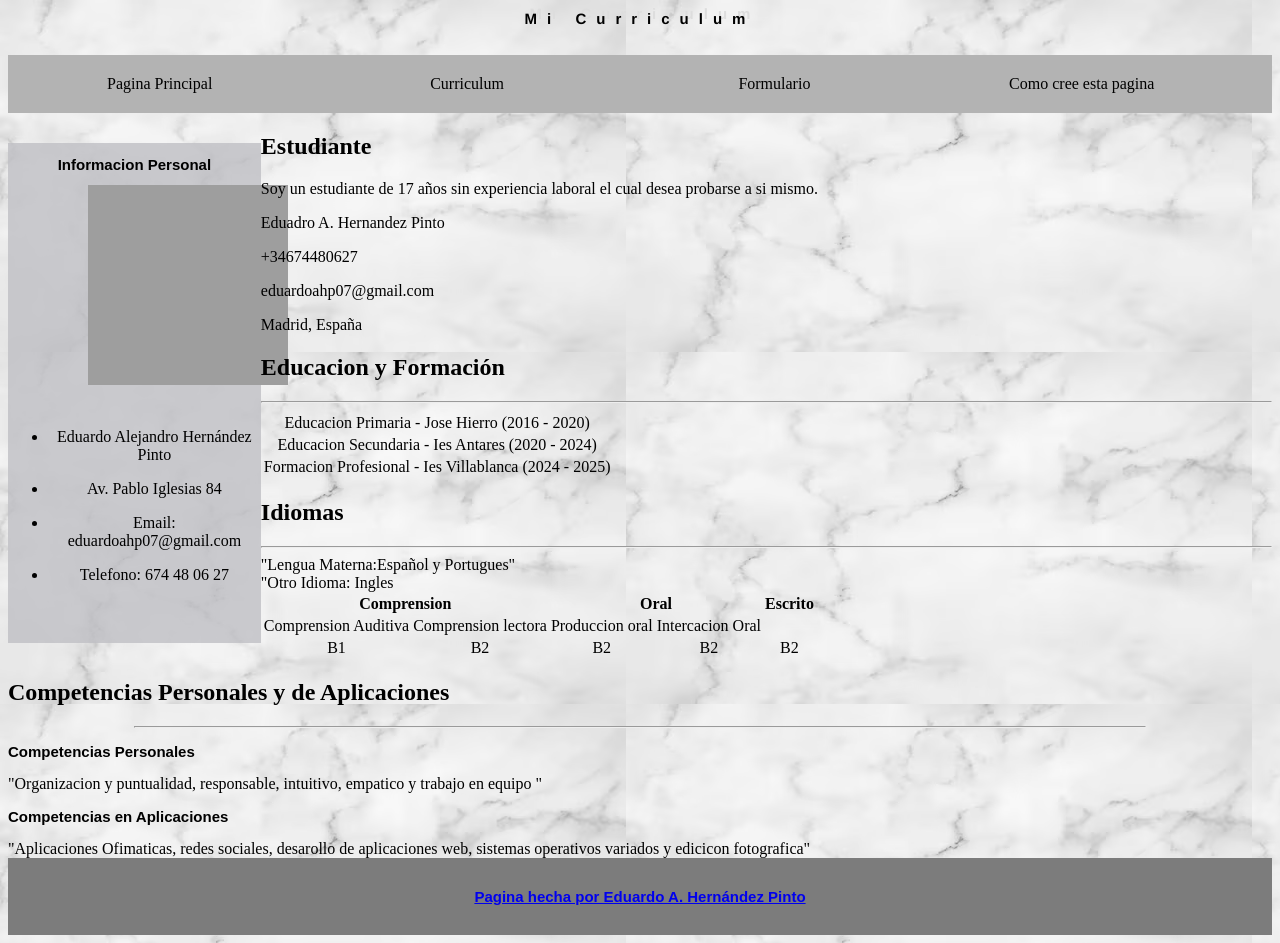
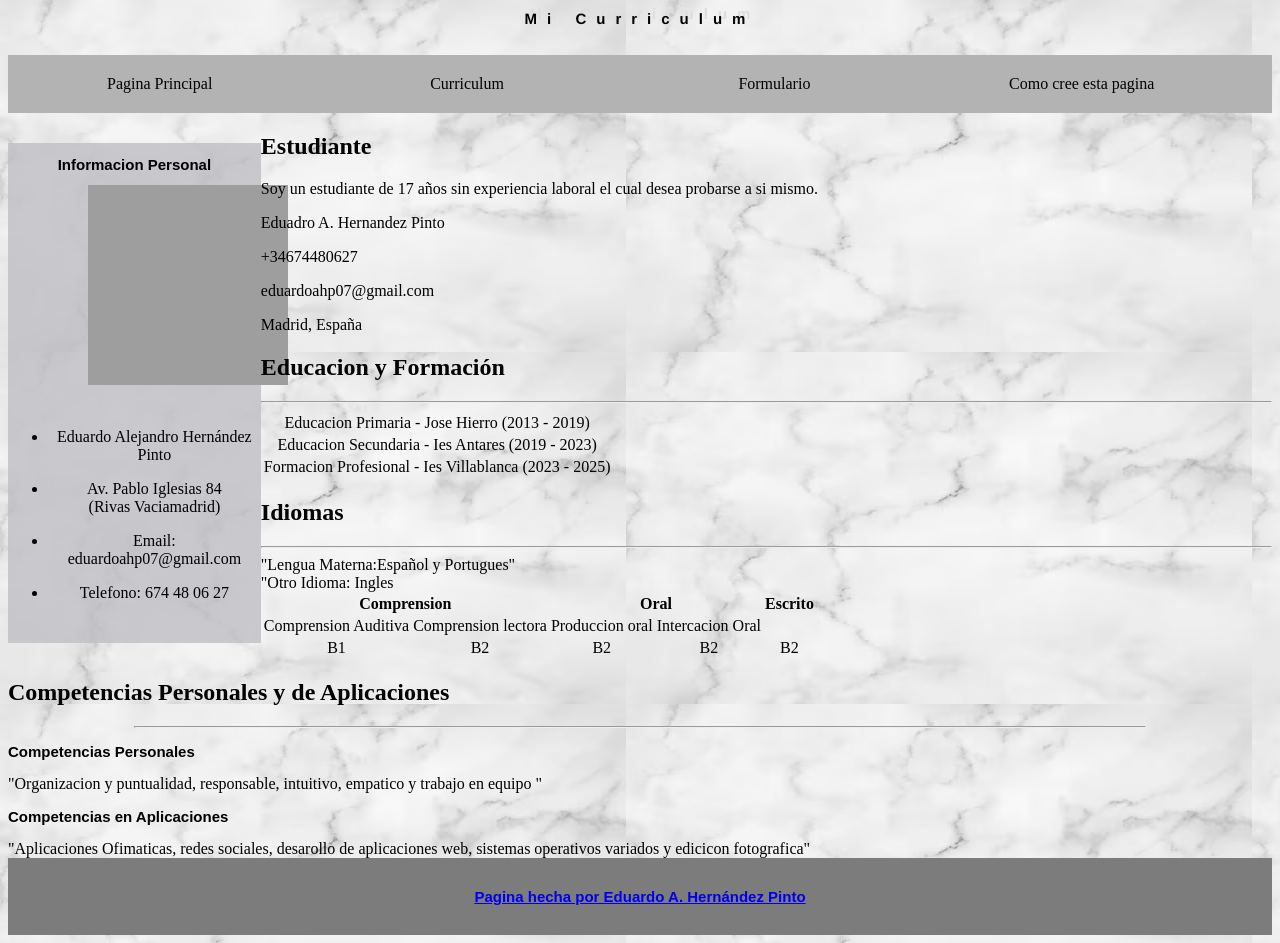
Before and after one commit to EduardoAHP/EduardoAHP, a plain HTML site: page Curriculum.html in a window 1280 px wide. Drawn offline with Linux system fonts and the light colour scheme; grey boxes are pictures that could not be loaded.

Commit message:
Add files via upload

```diff
--- a/Curriculum.html
+++ b/Curriculum.html
@@ -39,6 +39,8 @@
                     <li>
                         <p>
                         Av. Pablo Iglesias 84
+                        <br>
+                        (Rivas Vaciamadrid)
                         </p>
                     </li>
                     <li>
@@ -92,17 +94,17 @@
                         <tbody>
                             <tr>
                                 <td>
-                                    <span>Educacion Primaria - Jose Hierro (2016 - 2020)</span>
+                                    <span>Educacion Primaria - Jose Hierro (2013 - 2019)</span>
                                 </td>
                             </tr>
                             <tr>
                                 <td>
-                                    <span>Educacion Secundaria - Ies Antares (2020 - 2024)</span>
+                                    <span>Educacion Secundaria - Ies Antares (2019 - 2023)</span>
                                 </td>
                             </tr>
                             <tr>
                                 <td>
-                                    <span>Formacion Profesional - Ies Villablanca (2024 - 2025)</span>
+                                    <span>Formacion Profesional - Ies Villablanca (2023 - 2025)</span>
                                 </td>
                             </tr>
                         </tbody>
```
Also changed, not shown: Comohicelapagina.html (+3 -1 lines), Formulario.html (+2 -0 lines), Index.html (+2 -0 lines), 1 other file.
